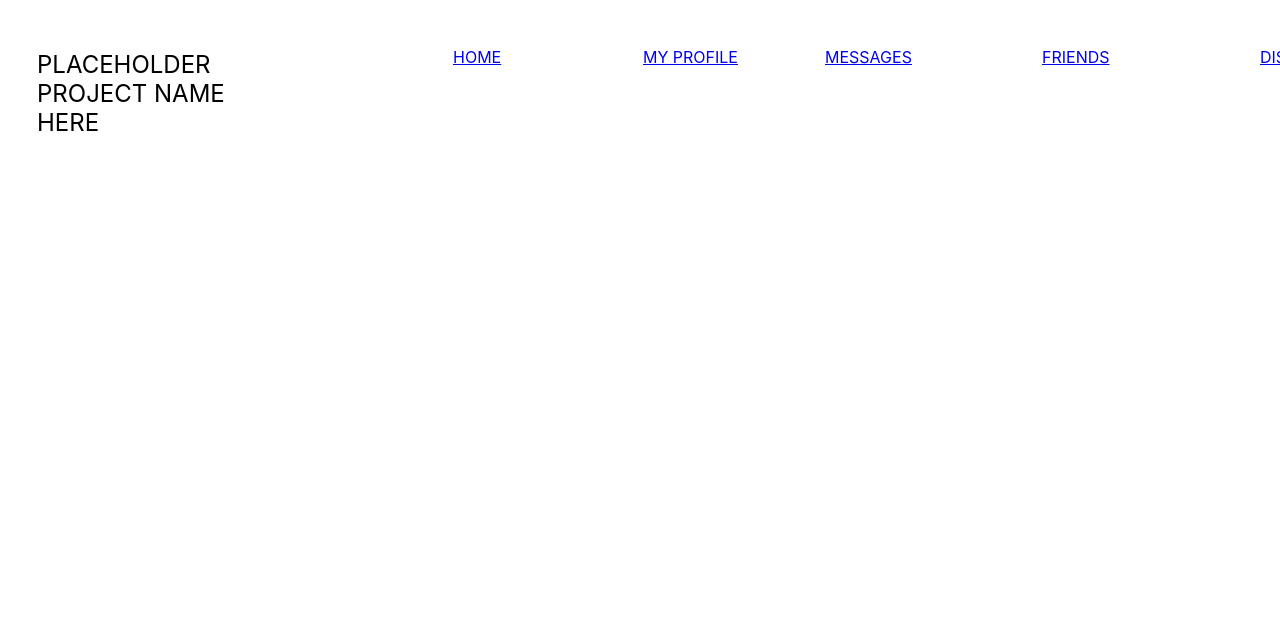
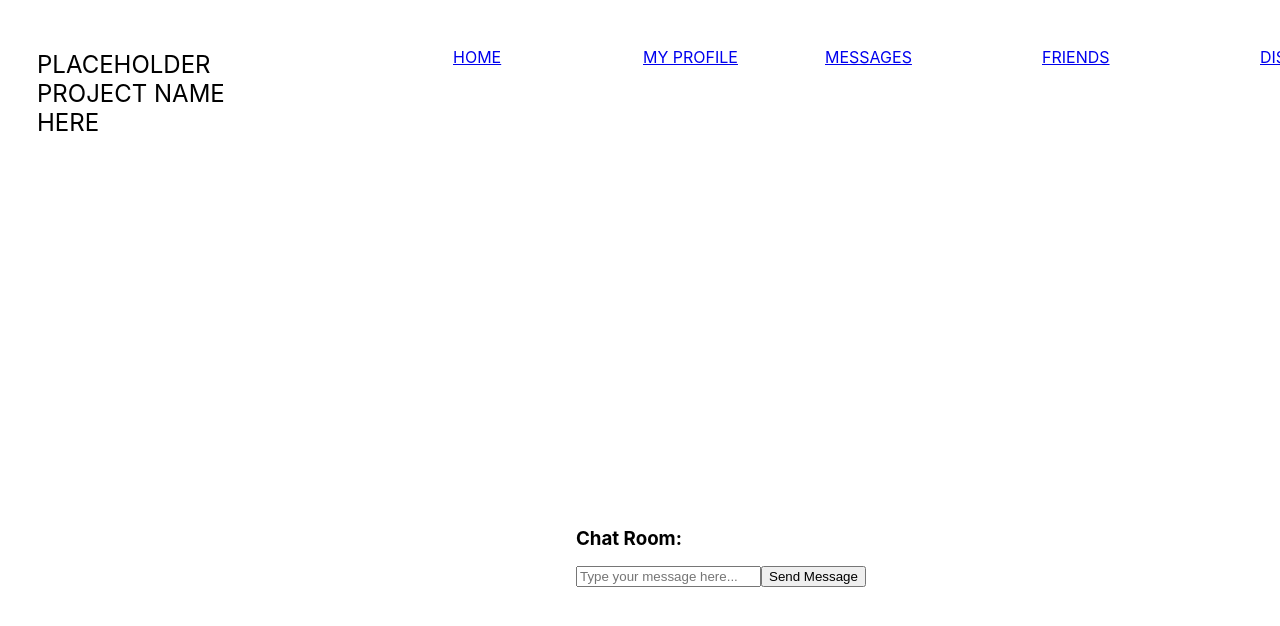
Before and after one commit to leonajuan/phase-5-project, a React (Create React App) app in the folder client/: page /messages in a window 1280 px wide. Shown: the top 626 px of the page. Built offline with nearby package versions, Linux system fonts and the light colour scheme; no server answers.

Commit message:
began chatroom

```diff
--- a/client/src/App.css
+++ b/client/src/App.css
@@ -423,6 +423,27 @@ border-radius: 0px 15px 15px 0px;
 z-index: 1;
 }
 
+.logged-out-message {
+  position: absolute;
+  height: 29px;
+  left: 576px;
+  top: 508px;
+}
+
 .profile-photo {
   max-width: 10px;
 }
+
+.chatroom-label {
+  position: absolute;
+  height: 29px;
+  left: 576px;
+  top: 508px;
+}
+
+.chatroom {
+  position: absolute;
+  height: 29px;
+  left: 576px;
+  top: 565px;
+}
--- a/client/src/App.js
+++ b/client/src/App.js
@@ -7,6 +7,7 @@ import NavBar from "./components/NavBar"
 import UsersList from "./components/UsersList"
 import ProfilePage from "./components/ProfilePage"
 import MessagesList from "./components/MessagesList"
+import ChatRoom from "./components/ChatRoom"
 import './App.css';
 
 function App() {
@@ -167,6 +168,7 @@ function App() {
               <MusicList />
             </Route>
             <Route path="/messages">
+              <ChatRoom />
               <MessagesList />
             </Route>
             <Route path="/users">
--- /dev/null
+++ b/client/src/components/ChatRoom.js
@@ -0,0 +1,13 @@
+function ChatRoom() {
+  return (
+    <div>
+      <h3 className="chatroom-label">Chat Room:</h3>
+      <form className="chatroom">
+        <input type="text" placeholder="Type your message here..." />
+        <button>Send Message</button>
+      </form>
+    </div>
+  )
+}
+
+export default ChatRoom;
--- a/client/src/components/ProfilePage.js
+++ b/client/src/components/ProfilePage.js
@@ -86,7 +86,7 @@ function ProfilePage({ setUser, user, handleLogOut, handleDeleteUser, login }) {
           <button onClick={editBio}>Update Bio</button>
           <button onClick={handleLogOut}>Log Out</button>
           <button onClick={handleDeleteUser}>Delete Account</button>
-        </div> : <h2>Please sign in.</h2>}
+        </div> : <h2 className="logged-out-message">Please sign in.</h2>}
     </div>
   )
 }
```
Also changed, not shown: 1 other file (tests, documents, lock files or other folders).
